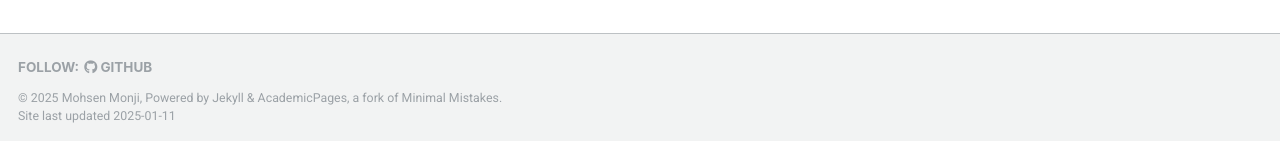
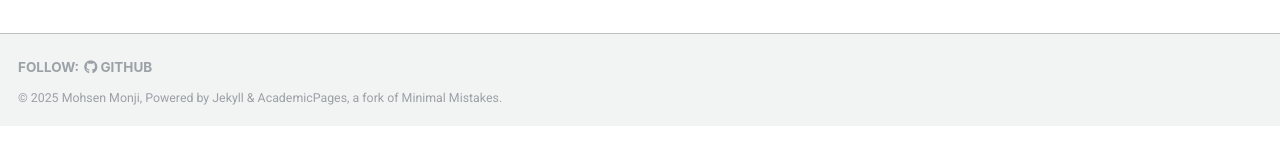
Before and after one commit to Mohsnmonji/mohsnmonji.github.io, a Jekyll site: the page built from _pages/front.md, in a window 1280 px wide and 900 px high, scrolled down 514 px. Shown: the part 756-897 px from the top of the window. Built offline with Jekyll 4.4.1, drawn with Linux system fonts in a browser that asks for light colours.

Commit message:
Update footer.html

```diff
--- a/_includes/footer.html
+++ b/_includes/footer.html
@@ -18,5 +18,5 @@
 
 <div class="page__footer-copyright">
   &copy; {{ site.time | date: '%Y' }} {{ site.name | default: site.title }}, {{ site.data.ui-text[site.locale].powered_by | default: "Powered by" }} <a href="http://jekyllrb.com" rel="nofollow">Jekyll</a> &amp; <a href="https://github.com/academicpages/academicpages.github.io">AcademicPages</a>, a fork of <a href="https://mademistakes.com/work/minimal-mistakes-jekyll-theme/" rel="nofollow">Minimal Mistakes</a>.<br />
-  Site last updated {{ "now" | date: '%Y-%m-%d' %}}
+  <!-- Site last updated {{ "now" | date: '%Y-%m-%d' }} -->
 </div>
```
